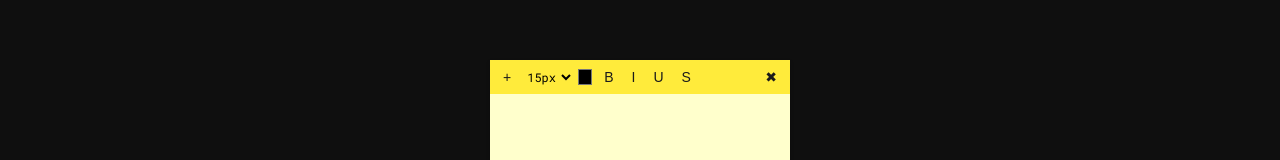
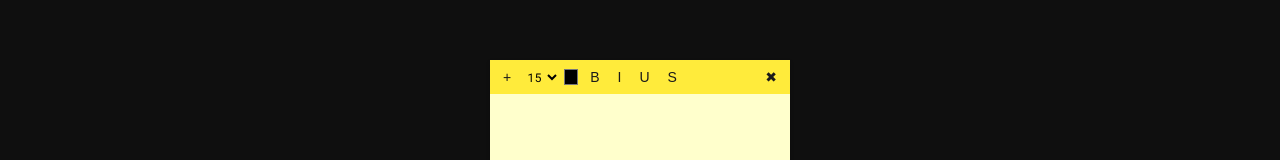
Before and after one commit to filmnt/stickynotes, a plain HTML site: page index.html in a window 1280 px wide. Shown: the part 190-350 px from the top of the page. Drawn offline with Linux system fonts and the light colour scheme.

Commit message:
Update index.html

```diff
--- a/index.html
+++ b/index.html
@@ -838,15 +838,21 @@ function createStickyNote(savedNote = null) {
                 <button class="sticky-add-note">+</button>
                 <div class="sticky-toolbar">
                     <select class="sticky-font-size">
-                        <option value="10px">10px</option>
-                        <option value="12px">12px</option>
-                        <option value="15px" selected>15px</option>
-                        <option value="18px">18px</option>
-                        <option value="24px">24px</option>
-                        <option value="30px">30px</option>
-                        <option value="36px">36px</option>
-                        <option value="42px">42px</option>
-                        <option value="50px">50px</option>
+                        <option value="15px" selected>15</option>
+                        <option value="18px">18</option>
+                        <option value="24px">24</option>
+                        <option value="30px">30</option>
+                        <option value="36px">36</option>
+                        <option value="42px">42</option>
+                        <option value="48px">48</option>
+                        <option value="54px">54</option>
+                        <option value="60px">60</option>
+                        <option value="66px">66</option>
+                        <option value="72px">72</option>
+                        <option value="78px">78</option>
+                        <option value="84px">84</option>
+                        <option value="90px">90</option>
+                        <option value="96px">96</option>
                     </select>
                     <input type="color" class="sticky-font-color" value="${savedNote ? savedNote.fontColor || '#000000' : '#000000'}">
                     <button class="sticky-bold">B</button>
```
